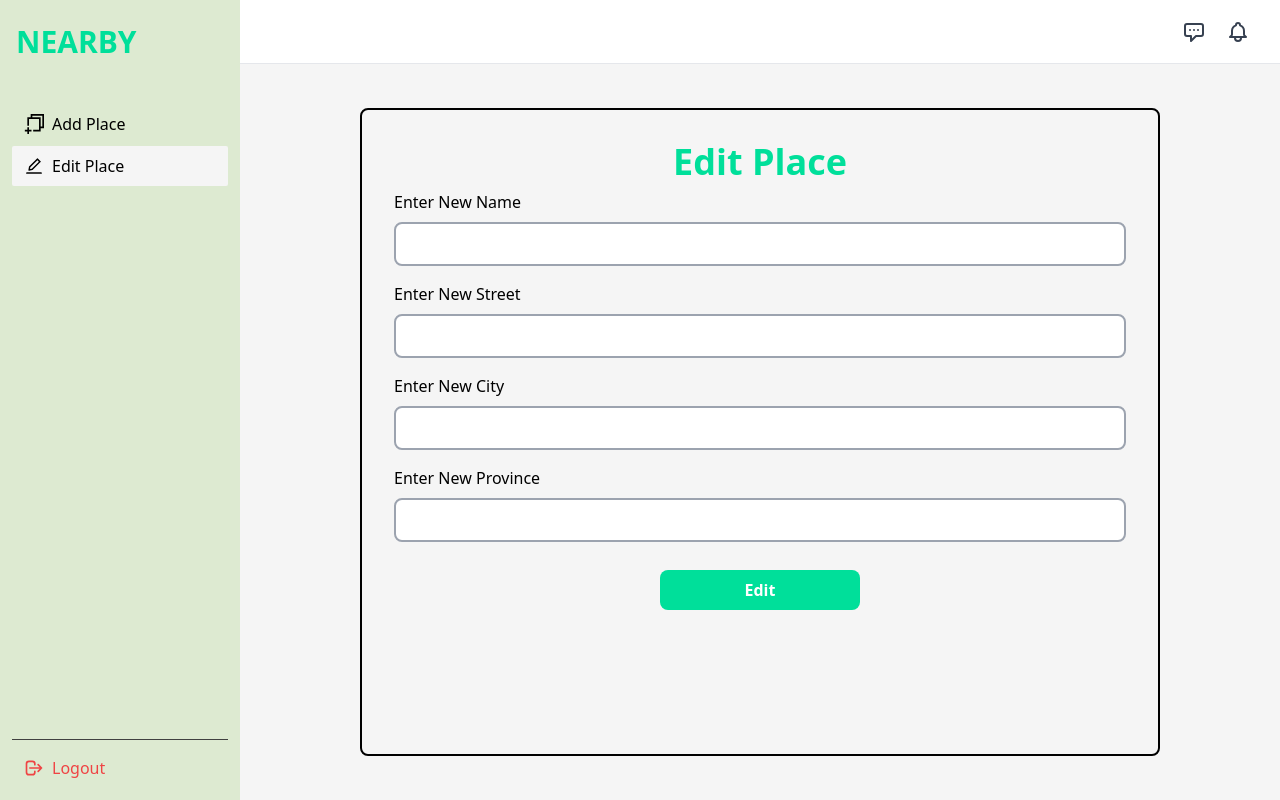
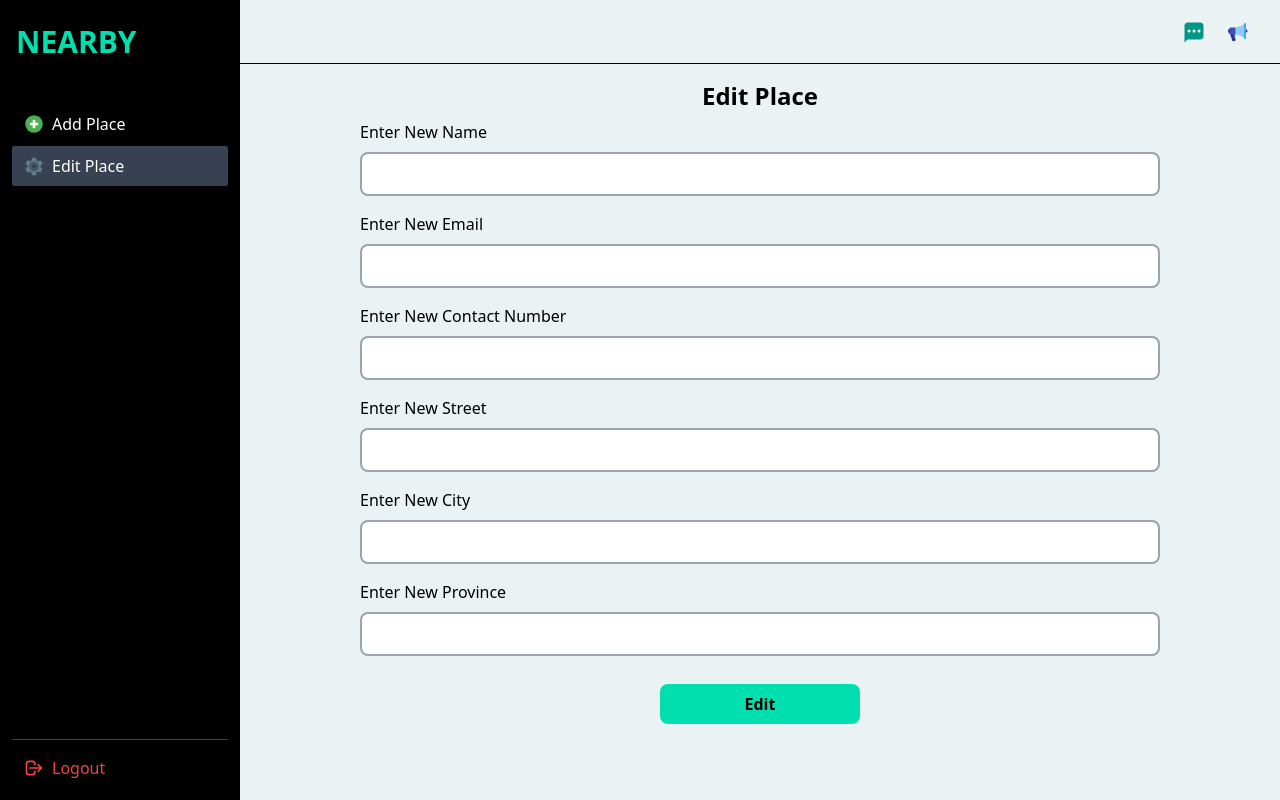
Before and after one commit to DevGeraldR/nearby-web, a React (Create React App) app: page /editPlace in a window 1280 px wide. Built offline with nearby package versions, Linux system fonts and the light colour scheme; no server answers; sample sign-in values are in the browser's storage.

Commit message:
Modify Design

```diff
--- a/src/components/dashboard/AddPlace.jsx
+++ b/src/components/dashboard/AddPlace.jsx
@@ -6,12 +6,12 @@ import { db } from "../firebase/firebase";
 function AddPlace() {
   const [name, setName] = useState("");
   const [email, setEmail] = useState("");
+  const [contactNumber, setContactNumber] = useState("");
   const [street, setStreet] = useState("");
   const [city, setCity] = useState("");
   const [province, setProvince] = useState("");
   const [adminName, setAdminName] = useState("");
   const [adminEmail, setAdminEmail] = useState("");
-  const [contactNumber, setContactNumber] = useState("");
   const [lat, setLat] = useState(null);
   const [long, setLong] = useState(null);
   const geolocationAPI = navigator.geolocation;
@@ -69,10 +69,8 @@ function AddPlace() {
 
   return (
     <div className="flex h-full w-full justify-center">
-      <form className="md:w-[400px] m-auto lg:w-[800px] max-w-[800px] rounded-lg border-solid border-2 border-black p-8 justify-center">
-        <h2 className="text-4xl text-[#00df9a] font-bold text-center">
-          Add Place
-        </h2>
+      <form className="md:w-[400px] m-2 lg:w-[800px] max-w-[800px] justify-center">
+        <h2 className="text-2xl font-bold text-center">Add Place</h2>
         <div className="flex flex-col py-2">
           <label>Name</label>
           <input
@@ -133,7 +131,7 @@ function AddPlace() {
               e.preventDefault();
               addPlace();
             }}
-            className="w-[200px] my-5 py-2 bg-[#00df9a] text-white font-semibold rounded-lg"
+            className="w-[200px] my-5 py-2 bg-[#00dfad] font-semibold rounded-lg"
           >
             Add
           </button>
--- a/src/components/dashboard/EditPlace.jsx
+++ b/src/components/dashboard/EditPlace.jsx
@@ -5,13 +5,13 @@ function EditPlace() {
   const [street, setStreet] = useState("");
   const [city, setCity] = useState("");
   const [province, setProvince] = useState("");
+  const [email, setEmail] = useState("");
+  const [contactNumber, setContactNumber] = useState("");
 
   return (
     <div className="flex h-full w-full justify-center">
-      <form className="h-[90%] md:w-[400px] m-auto lg:w-[800px] max-w-[800px] rounded-lg border-solid border-2 border-black p-8 justify-center">
-        <h2 className="text-4xl text-[#00df9a] font-bold text-center">
-          Edit Place
-        </h2>
+      <form className="md:w-[400px] m-2 lg:w-[800px] max-w-[800px] justify-center">
+        <h2 className="text-2xl font-bold text-center">Edit Place</h2>
         <div className="flex flex-col py-2">
           <label>Enter New Name</label>
           <input
@@ -19,6 +19,24 @@ function EditPlace() {
             type="text"
             value={name}
             onChange={(event) => setName(event.target.value)}
+          />
+        </div>
+        <div className="flex flex-col py-2">
+          <label>Enter New Email</label>
+          <input
+            className="rounded-lg border-solid border-2 border-gray-400 mt-2 p-2 focus:border-black focus:outline-none"
+            type="text"
+            value={email}
+            onChange={(event) => setEmail(event.target.value)}
+          />
+        </div>
+        <div className="flex flex-col py-2">
+          <label>Enter New Contact Number</label>
+          <input
+            className="rounded-lg border-solid border-2 border-gray-400 mt-2 p-2 focus:border-black focus:outline-none"
+            type="text"
+            value={contactNumber}
+            onChange={(event) => setContactNumber(event.target.value)}
           />
         </div>
         <div className="flex flex-col py-2">
@@ -53,7 +71,7 @@ function EditPlace() {
             onClick={(e) => {
               e.preventDefault();
             }}
-            className="w-[200px] my-5 py-2 bg-[#00df9a] text-white font-semibold rounded-lg"
+            className="w-[200px] my-5 py-2 bg-[#00dfad] font-semibold rounded-lg"
           >
             Edit
           </button>
--- a/src/components/dashboard/Header.jsx
+++ b/src/components/dashboard/Header.jsx
@@ -1,10 +1,10 @@
 import React, { Fragment } from "react";
 import { Popover, Transition } from "@headlessui/react";
-import { HiOutlineBell, HiOutlineChatAlt } from "react-icons/hi";
+import { FcSms, FcAdvertising } from "react-icons/fc";
 
 export default function Header() {
   return (
-    <div className="h-16 px-4 bg-white flex items-center border-b border-gray-200 justify-end">
+    <div className="h-16 px-4 bg-[#ebf2f3] flex items-center border-b border-black justify-end">
       <div className="flex items-center gap-2 mr-2">
         <Popover className="relative">
           {({ open }) => (
@@ -12,11 +12,11 @@ export default function Header() {
               <Popover.Button
                 className={
                   open
-                    ? "bg-gray-100 group inline-flex items-center rounded-sm p-1.5 text-gray-700 hover:text-opacity-100 focus:outline-none"
-                    : "group inline-flex items-center rounded-sm p-1.5 text-gray-700 hover:text-opacity-100 focus:outline-none"
+                    ? "bg-gray-200 group inline-flex items-center rounded-sm p-1.5 hover:text-opacity-100 focus:outline-none"
+                    : "group inline-flex items-center rounded-sm p-1.5 hover:text-opacity-100 focus:outline-none"
                 }
               >
-                <HiOutlineChatAlt fontSize={24} />
+                <FcSms fontSize={24} />
               </Popover.Button>
               <Transition
                 as={Fragment}
@@ -29,9 +29,7 @@ export default function Header() {
               >
                 <Popover.Panel className="absolute right-0 z-10 mt-2.5 transform md:w-80 w-60">
                   <div className="bg-white rounded-sm shadow-md ring-1 ring-black ring-opacity-5 px-2 py-2.5">
-                    <strong className="text-gray-700 font-medium">
-                      Messages
-                    </strong>
+                    <strong className="font-medium">Messages</strong>
                     <div
                       onClick={() => {
                         alert("Inside message");
@@ -52,11 +50,11 @@ export default function Header() {
               <Popover.Button
                 className={
                   open
-                    ? "bg-gray-100 group inline-flex items-center rounded-sm p-1.5 text-gray-700 hover:text-opacity-100 focus:outline-none"
-                    : "group inline-flex items-center rounded-sm p-1.5 text-gray-700 hover:text-opacity-100 focus:outline-none"
+                    ? "bg-gray-200 group inline-flex items-center rounded-sm p-1.5 hover:text-opacity-100 focus:outline-none"
+                    : "group inline-flex items-center rounded-sm p-1.5 hover:text-opacity-100 focus:outline-none"
                 }
               >
-                <HiOutlineBell fontSize={24} />
+                <FcAdvertising fontSize={24} />
               </Popover.Button>
               <Transition
                 as={Fragment}
@@ -69,9 +67,7 @@ export default function Header() {
               >
                 <Popover.Panel className="absolute right-0 z-10 mt-2.5 transform md:w-80 w-60">
                   <div className="bg-white rounded-sm shadow-md ring-1 ring-black ring-opacity-5 px-2 py-2.5">
-                    <strong className="text-gray-700 font-medium">
-                      Notifications
-                    </strong>
+                    <strong className="font-medium">Notifications</strong>
                     <div className="mt-2 py-1 text-sm">
                       This is notification panel.
                     </div>
--- a/src/components/dashboard/Home.jsx
+++ b/src/components/dashboard/Home.jsx
@@ -7,7 +7,7 @@ import Sidebar from "./Sidebar";
 
 function Home() {
   return (
-    <div className="bg-neutral-100 h-screen w-screen flex flex-row">
+    <div className="bg-[#ebf2f3] h-screen w-screen flex flex-row">
       <Sidebar />
       <div className="flex flex-col flex-1 overflow-hidden">
         <Header />
--- a/src/components/dashboard/Sidebar.jsx
+++ b/src/components/dashboard/Sidebar.jsx
@@ -2,7 +2,7 @@ import React, { useState } from "react";
 import { Link, useLocation } from "react-router-dom";
 import { HiOutlineLogout } from "react-icons/hi";
 import { useAuth } from "../context/AuthContext";
-import { AiOutlineClose, AiOutlineMenu, AiOutlineEdit } from "react-icons/ai";
+import { AiOutlineClose, AiOutlineMenu } from "react-icons/ai";
 import { DASHBOARD_SIDEBAR_LINKS } from "../lib/constants";
 
 export default function Sidebar() {
@@ -18,9 +18,9 @@ export default function Sidebar() {
 
   return (
     <div>
-      <div className="bg-[#ddead1] h-screen w-60 p-3 md:flex flex-col hidden">
+      <div className="bg-black h-screen w-60 p-3 md:flex flex-col hidden">
         <div className="flex items-center gap-2 px-1 py-3">
-          <h1 className="block w-full text-3xl font-bold text-[#00df9a]">
+          <h1 className="block w-full text-3xl font-bold text-[#00dfad]">
             NEARBY
           </h1>
         </div>
@@ -32,7 +32,7 @@ export default function Sidebar() {
         <div className="flex flex-col gap-0.5 pt-2 border-t border-neutral-700">
           <div
             className={
-              "cursor-pointer text-red-500 flex items-center gap-2 font-light px-3 py-2 hover:bg-[#e2e2e2] hover:no-underline active:bg-white rounded-sm text-base"
+              "cursor-pointer text-red-500 flex items-center gap-2 font-light px-3 py-2 hover:bg-gray-800 hover:no-underline active:bg-gray-800 rounded-sm text-base"
             }
             onClick={handleClick}
           >
@@ -43,7 +43,9 @@ export default function Sidebar() {
           </div>
         </div>
       </div>
+
       {/* For Phone */}
+
       <span
         onClick={handleClickSideBar}
         className="block md:hidden p-5 absolute"
@@ -54,15 +56,15 @@ export default function Sidebar() {
       <div
         className={
           openSideBar
-            ? "bg-[#ddead1] h-screen w-60 fixed left-0 top-0 md:hidden flex flex-col ease-in-out duration-500"
+            ? "bg-black h-screen w-60 fixed left-0 top-0 md:hidden flex flex-col ease-in-out duration-500"
             : "fixed left-[-100%]"
         }
       >
         <div className="flex items-center gap-2 px-1 py-3">
-          <h1 className="block w-full text-3xl font-bold text-[#00df9a]">
+          <h1 className="block w-full text-3xl font-bold text-[#00dfad]">
             NEARBY
           </h1>
-          <div>
+          <div className="text-white mr-3">
             <AiOutlineClose size={20} onClick={handleClickSideBar} />
           </div>
         </div>
@@ -77,7 +79,7 @@ export default function Sidebar() {
         <div className="flex flex-col gap-0.5 pt-2 border-t border-neutral-700">
           <div
             className={
-              "cursor-pointer text-red-500 flex items-center gap-2 font-light px-3 py-2 hover:bg-[#e2e2e2] hover:no-underline active:bg-white rounded-sm text-base"
+              "cursor-pointer text-red-500 flex items-center gap-2 font-light px-3 py-2 hover:bg-gray-800 hover:no-underline active:bg-gray-800 rounded-sm text-base"
             }
             onClick={handleClick}
           >
@@ -100,8 +102,8 @@ function SidebarLink({ link }) {
       to={link.path}
       className={
         pathname === link.path
-          ? " bg-[#f5f5f5] flex items-center gap-2 font-light px-3 py-2 hover:bg-white hover:no-underline active:bg-white rounded-sm text-base"
-          : "flex items-center gap-2 font-light px-3 py-2 hover:bg-[#e2e2e2] hover:no-underline active:bg-white rounded-sm text-base"
+          ? "bg-gray-700 text-white flex items-center gap-2 font-light px-3 py-2 hover:bg-gray-800 hover:no-underline active:bg-gray-800 rounded-sm"
+          : "flex items-center text-white gap-2 font-light px-3 py-2 hover:bg-gray-800  hover:no-underline active:bg-gray-800 rounded-sm"
       }
     >
       <span className="text-xl">{link.icon}</span>
--- a/src/components/lib/constants.jsx
+++ b/src/components/lib/constants.jsx
@@ -1,17 +1,16 @@
-import { AiOutlineEdit } from "react-icons/ai";
-import { GrChapterAdd } from "react-icons/gr";
+import { FcPlus, FcSettings } from "react-icons/fc";
 
 export const DASHBOARD_SIDEBAR_LINKS = [
   {
     key: "addPlace",
     label: "Add Place",
     path: "/",
-    icon: <GrChapterAdd />,
+    icon: <FcPlus />,
   },
   {
     key: "editPlace",
     label: "Edit Place",
     path: "/editPlace",
-    icon: <AiOutlineEdit />,
+    icon: <FcSettings />,
   },
 ];
--- a/src/components/welcome/Ads.jsx
+++ b/src/components/welcome/Ads.jsx
@@ -16,7 +16,7 @@ const Ads = () => {
             We aim to guide your customers to find your location
           </p>
           <Link to="/signin">
-            <button className="bg-black text-[#00df9a] w-[200px] rounded-md font-medium my-6 mx-auto md:mx-0 py-3">
+            <button className="bg-black text-[#00dfad] w-[200px] rounded-md font-medium my-6 mx-auto md:mx-0 py-3 hover:bg-[#4a4a4a]">
               Get Started
             </button>
           </Link>
--- a/src/components/welcome/Hero.jsx
+++ b/src/components/welcome/Hero.jsx
@@ -4,7 +4,7 @@ import { Link } from "react-router-dom";
 
 const Hero = () => {
   return (
-    <div>
+    <div className="bg-[#ebf2f3]">
       <div className="max-w-[800px] mt-[-96px] w-full h-screen mx-auto text-center flex flex-col justify-center">
         <h1 className="md:text-7xl sm:text-6xl text-4xl font-bold md:py-6">
           Grow your business
@@ -14,7 +14,7 @@ const Hero = () => {
           business to the customers
         </p>
         <Link to="/signin">
-          <button className="bg-[#00df9a] w-[200px] rounded-md font-medium my-6 mx-auto py-3">
+          <button className="bg-[#00dfad] w-[200px] rounded-md font-medium my-6 mx-auto py-3 hover:bg-[#00df9a]">
             Get Started
           </button>
         </Link>
```
Also changed, not shown: src/components/authentication/Signin.jsx (+5 -7 lines), src/components/authentication/Signup.jsx (+5 -7 lines), src/components/welcome/Footer.jsx (+4 -4 lines), src/components/welcome/Navbar.jsx (+6 -6 lines).
